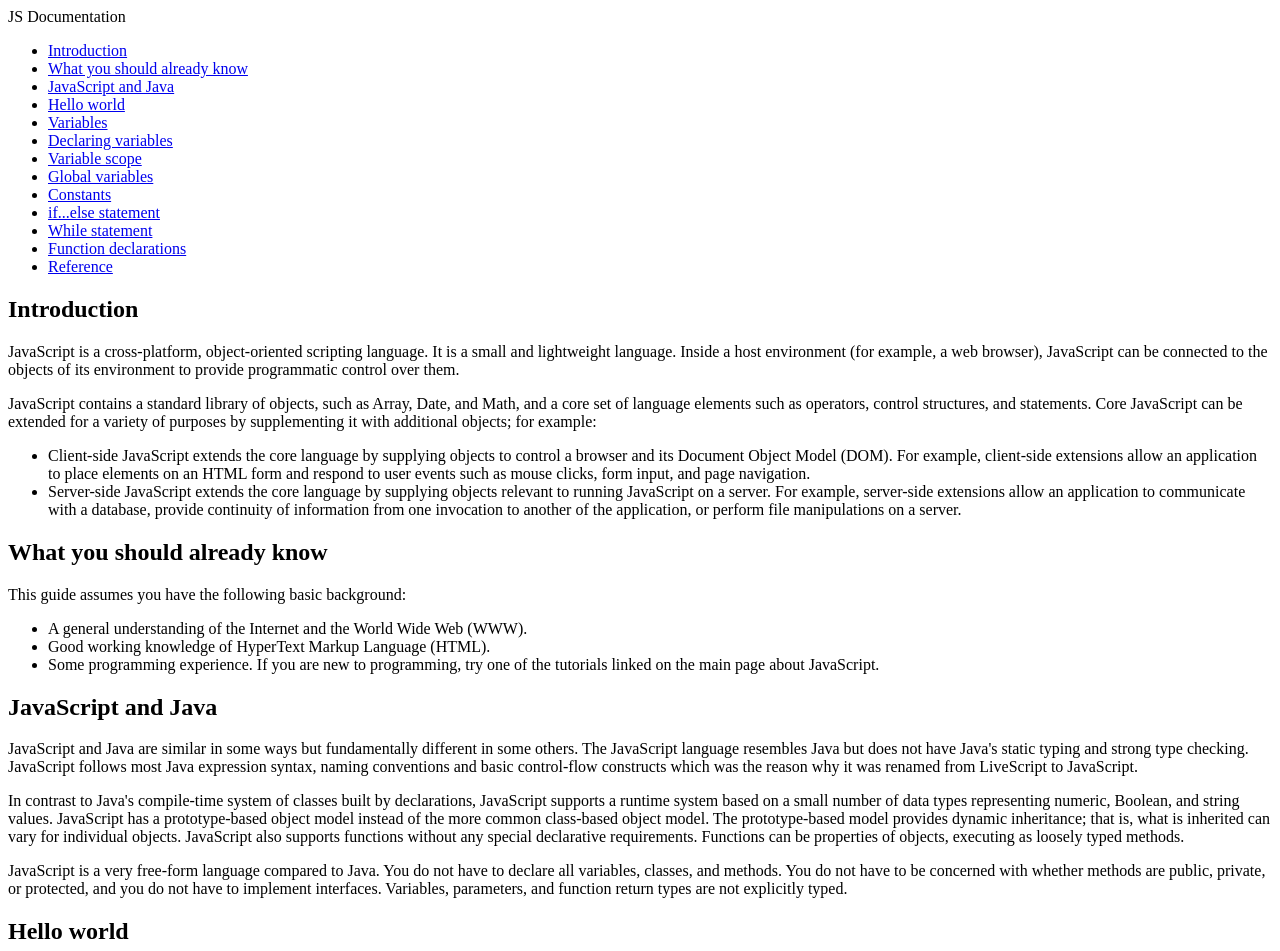
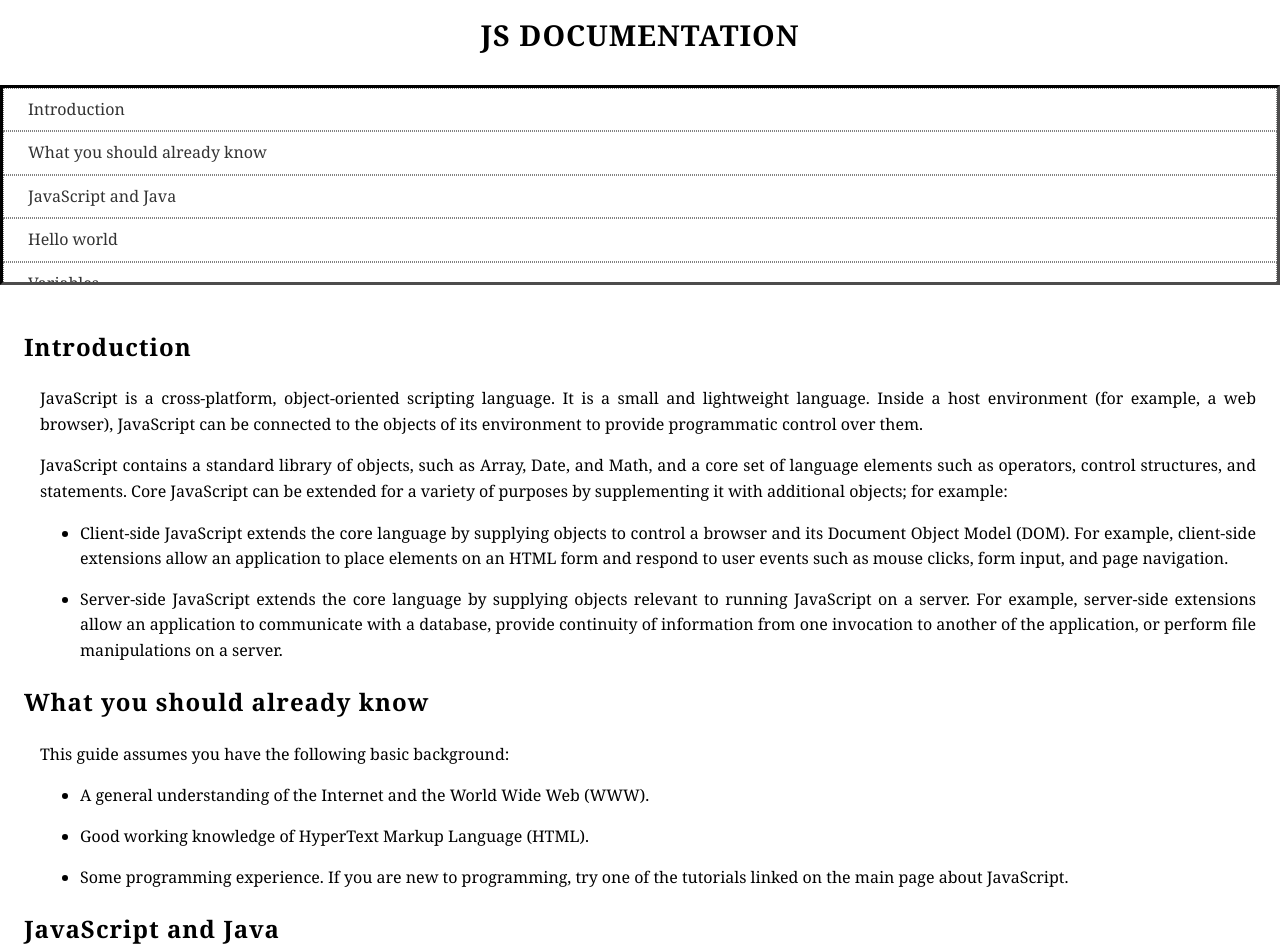
Before and after one commit to tmill007/Technical-Documentation-Page, a plain HTML site: page index.html in a window 1280 px wide. Shown: the top 951 px of the page. Drawn offline with Linux system fonts and the light colour scheme.

Commit message:
Include CSS styling and Top NAV for small devices

```diff
--- a/index.html
+++ b/index.html
@@ -5,6 +5,10 @@
     <meta http-equiv="X-UA-Compatible" content="IE=edge">
     <meta name="viewport" content="width=device-width, initial-scale=1.0">
     <title>Technical Document</title>
+    <link rel="stylesheet" href="./style.css">
+    <link rel="preconnect" href="https://fonts.googleapis.com">
+    <link rel="preconnect" href="https://fonts.gstatic.com" crossorigin>
+    <link href="https://fonts.googleapis.com/css2?family=Comfortaa:wght@300;400;700&family=Josefin+Sans:ital,wght@0,100;0,200;0,400;0,700;1,100&family=Lato:ital,wght@0,300;0,400;0,700;0,900;1,300&family=Lobster&family=Montserrat:ital,wght@0,100;0,300;0,400;0,500;0,700;0,900;1,100&family=Outfit:wght@100;300;400;500;700&family=Poppins:ital,wght@0,200;0,300;0,400;0,500;0,600;0,700;1,200&display=swap" rel="stylesheet">
 </head>
 <body>
     <nav id="navbar">
@@ -49,12 +53,12 @@
             </article>
         </section>
         <section class="main-section" id="javascript_and_java">
-            <article>
-                <h2 class="section-heading">JavaScript and Java</h2>
+            <h2 class="section-heading">JavaScript and Java</h2>
+                <article>
                     <p>JavaScript and Java are similar in some ways but fundamentally different in some others. The JavaScript language resembles Java but does not have Java's static typing and strong type checking. JavaScript follows most Java expression syntax, naming conventions and basic control-flow constructs which was the reason why it was renamed from LiveScript to JavaScript.</p>
                     <p>In contrast to Java's compile-time system of classes built by declarations, JavaScript supports a runtime system based on a small number of data types representing numeric, Boolean, and string values. JavaScript has a prototype-based object model instead of the more common class-based object model. The prototype-based model provides dynamic inheritance; that is, what is inherited can vary for individual objects. JavaScript also supports functions without any special declarative requirements. Functions can be properties of objects, executing as loosely typed methods.</p>
                     <p>JavaScript is a very free-form language compared to Java. You do not have to declare all variables, classes, and methods. You do not have to be concerned with whether methods are public, private, or protected, and you do not have to implement interfaces. Variables, parameters, and function return types are not explicitly typed.</p>
-            </article>
+                </article>
         </section>
         <section class="main-section" id="hello_world">
             <h2 class="section-heading">Hello world</h2>
--- /dev/null
+++ b/style.css
@@ -0,0 +1,123 @@
+:root {
+    --color-gray-bg: rgba(233, 231, 231, 0.3);
+    --color-text: rgb(48, 47, 47);
+    --color-header: rgb(14, 13, 13);
+}
+
+*,
+*::before,
+*::after {
+    box-sizing: border-box;
+}
+
+body {
+    margin: 0;
+    font-family: Georgia, Times, 'Times New Roman', serif;
+    line-height: 1.6;
+    font-size: 16px;
+    font-weight: 300;
+    text-align: justify;
+    display: grid;
+    grid-template-columns: 1fr 1fr;
+    grid-template-rows: 300px 80%;
+    grid-template-areas:
+        "nav   nav"
+        "main  main";
+}
+
+code p {
+    background: rgba(218, 216, 216, 0.35);
+    padding: 15px;
+    border-radius: 4px;
+    margin-left: 20px;
+    white-space: pre-line;
+    font-family: 'Courier New', Courier, monospace;
+    font-size: 12px;
+}
+
+/* MEDIA QUERY */
+
+@media only screen and (min-width: 800px){
+
+
+}/* MEDIA QUERY END*/
+
+
+/* NAVIGATION & HEADING */
+
+#navbar {
+    grid-area: nav;
+    display: grid;
+    grid-template-rows: auto 1fr;
+    grid-template-columns: 1fr;
+    align-items: center;
+    grid-template-areas:
+        "header"
+        "nav-links";
+}
+
+#main-container {
+    grid-area: main;
+}
+
+header {
+    grid-area: header;
+    font-size: 1.8em;
+    font-weight: 800;
+    margin: auto;
+    padding: 0.4em 0px;
+    text-transform: uppercase;
+    letter-spacing: 1px
+}
+
+#nav-links-container {
+    grid-area: nav-links;
+    max-height: 200px;
+    overflow-y: scroll;
+    list-style: none;
+    margin: 0px;
+    padding: 0px;
+    border: 3px inset #4d4c4c;
+
+}
+
+.nav-links {
+    padding: 0.5em 1.5em;
+    border: 1px dotted #818181;
+}
+
+a {
+    text-decoration: none;
+    color: #333333;
+    transition-duration: 80ms;
+    transition-timing-function: ease-in-out;
+
+}
+
+.nav-links a:hover {
+    font-size: 1.1em;
+    color: black;
+    font-weight: 700;
+}
+
+/* MAIN CONTAINER */
+
+#main-container {
+    padding: 0.5em 1.5em;
+}
+
+.section-heading {
+    font-weight: 700;
+    letter-spacing: 1px;
+}
+
+/* ARTICLE SECTION */
+
+article {
+    padding-left: 1em;
+}
+
+article ul {
+    display: grid;
+    grid-gap: 15px;
+}
```
